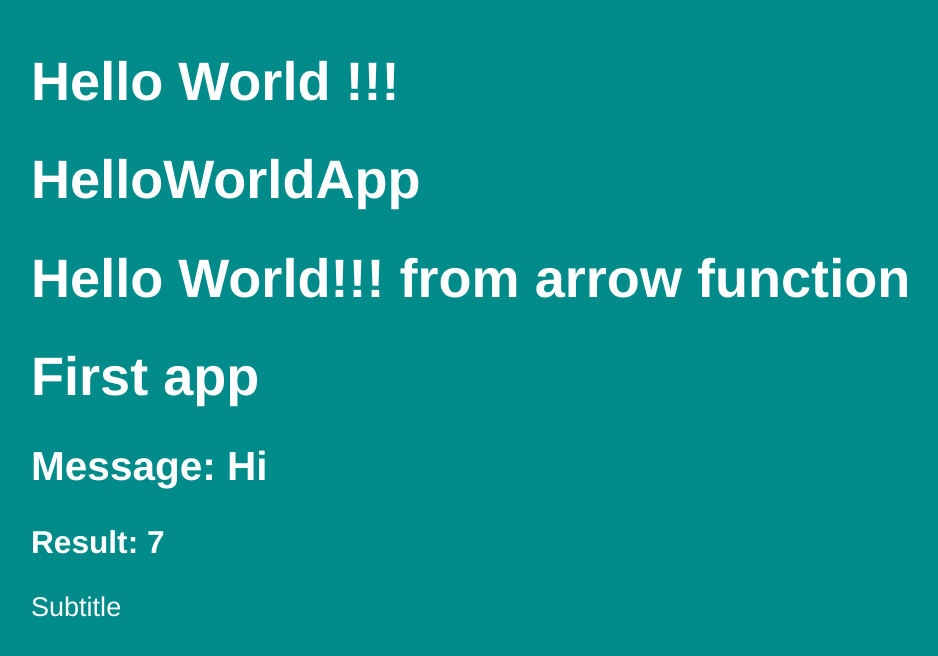
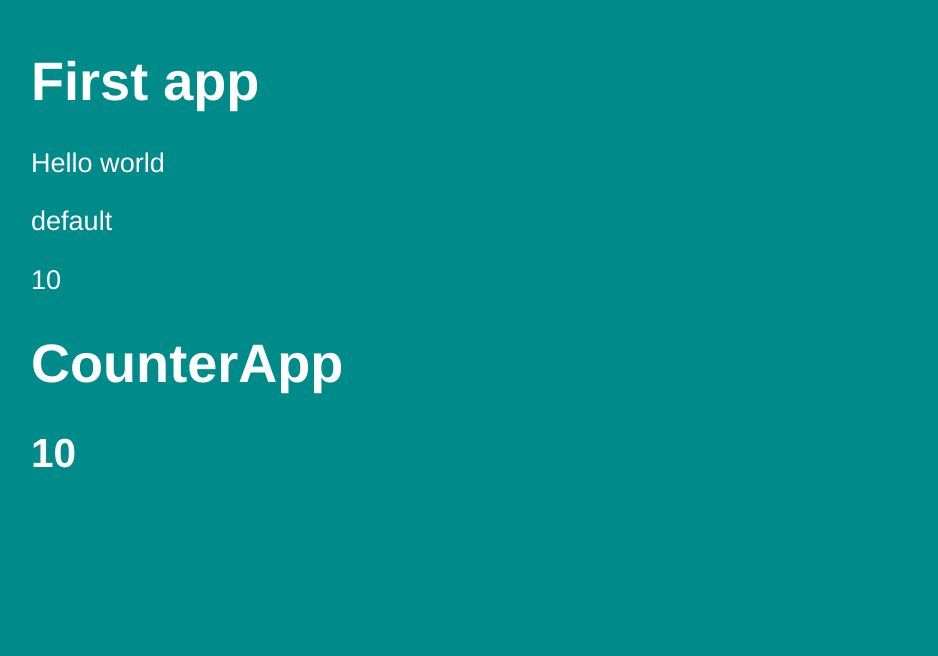
Before and after one commit to Rubru94/course-react-hooks-MERN, a React (Vite) app in the folder react/03-counter-app-vite/: page / in a window 1280 px wide. Shown: the part 134-790 px from the top of the page, without its empty margins (117-1055 px from the left). Built offline with nearby package versions, Linux system fonts and the light colour scheme.

Commit message:
feat(03-counter-app-vite): Props between functional components with typescript

```diff
--- /dev/null
+++ b/react/03-counter-app-vite/src/CounterApp.tsx
@@ -0,0 +1,12 @@
+export interface CounterAppProps {
+  value?: number;
+}
+
+export const CounterApp = ({ value }: CounterAppProps) => {
+  return (
+    <>
+      <h1>CounterApp</h1>
+      <h2>{value}</h2>
+    </>
+  );
+};
--- a/react/03-counter-app-vite/src/FirstApp.tsx
+++ b/react/03-counter-app-vite/src/FirstApp.tsx
@@ -1,25 +1,24 @@
-const objMessage = {
-  message: 'Hello world !!',
-  title: 'Greeting',
-};
+export interface FirstAppProps {
+  title: string;
+  subtitle?: string;
+  num: number;
+}
 
-const getMessage = (msg?: string): string => {
-  return msg ?? objMessage.message;
-};
+export const FirstApp = ({ title, subtitle = 'default', num }: FirstAppProps) => {
+  // console.log(props);
 
-const getResult = (a: number, b: number): number => {
-  return a + b;
-};
+  /* if (!title) {
+    throw new Error('Prop title not exist !');
+  } */
 
-export const FirstApp = () => {
   return (
     <>
       <h1>First app</h1>
-      <h2>Message: {getMessage('Hi')}</h2>
-      <h3>Result: {getResult(2, 5)}</h3>
+      <p>{title}</p>
+      <p>{subtitle}</p>
+      <p>{num}</p>
       {/* You cannot print objects directly in react (you can use JSON.stringify), nor async function results. */}
       {/* <code>{JSON.stringify(objMessage)}</code> */}
-      <p>Subtitle</p>
     </>
   );
 };
--- a/react/03-counter-app-vite/src/main.tsx
+++ b/react/03-counter-app-vite/src/main.tsx
@@ -2,18 +2,21 @@ import React from 'react';
 import ReactDOM from 'react-dom/client';
 
 // import AppHelloWorld from './hello-world-app'; /** default export */
-import { App, App2, HelloWorldApp } from './HelloWorldApp';
+// import { App, App2, HelloWorldApp } from './HelloWorldApp';
 import { FirstApp } from './FirstApp';
+import { CounterApp } from './CounterApp';
 
 import './styles.scss';
 
 ReactDOM.createRoot(document.getElementById('root') as HTMLElement).render(
   <React.StrictMode>
-    <App />
-    <HelloWorldApp />
+    {/* <App /> */}
+    {/* <HelloWorldApp /> */}
     {/* <AppHelloWorld /> --> default export */}
-    <App2 />
+    {/* <App2 /> */}
 
-    <FirstApp />
+    {/* <FirstApp title="Hello world !!!" subtitle={123} /> */}
+    <FirstApp title="Hello world" num={10} />
+    <CounterApp value={10}></CounterApp>
   </React.StrictMode>,
 );
```
